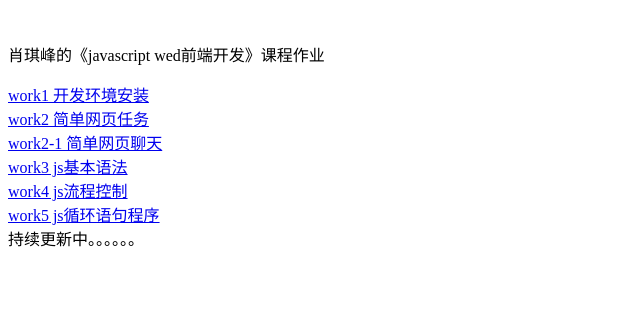
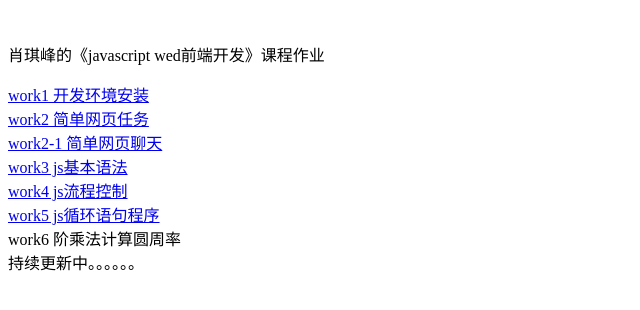
Before and after one commit to xiao-8810/jswork, a plain HTML site: page index.html in a window 1280 px wide. Shown: the whole page, without its empty margins (0-640 px from the left). Drawn offline with Linux system fonts and the light colour scheme.

Commit message:
Add files via upload

```diff
--- a/index.html
+++ b/index.html
@@ -13,6 +13,7 @@
        <a href='work3/index.html'>work3 js基本语法</a><br>
        <a href='work4/intdx.html'>work4 js流程控制</a><br>
        <a href='work5/index.html'>work5 js循环语句程序</a><br>
+       <a href='work6/index.html'></a>work6 阶乘法计算圆周率<br>
        持续更新中。。。。。。
     </body>
 </html>
```
